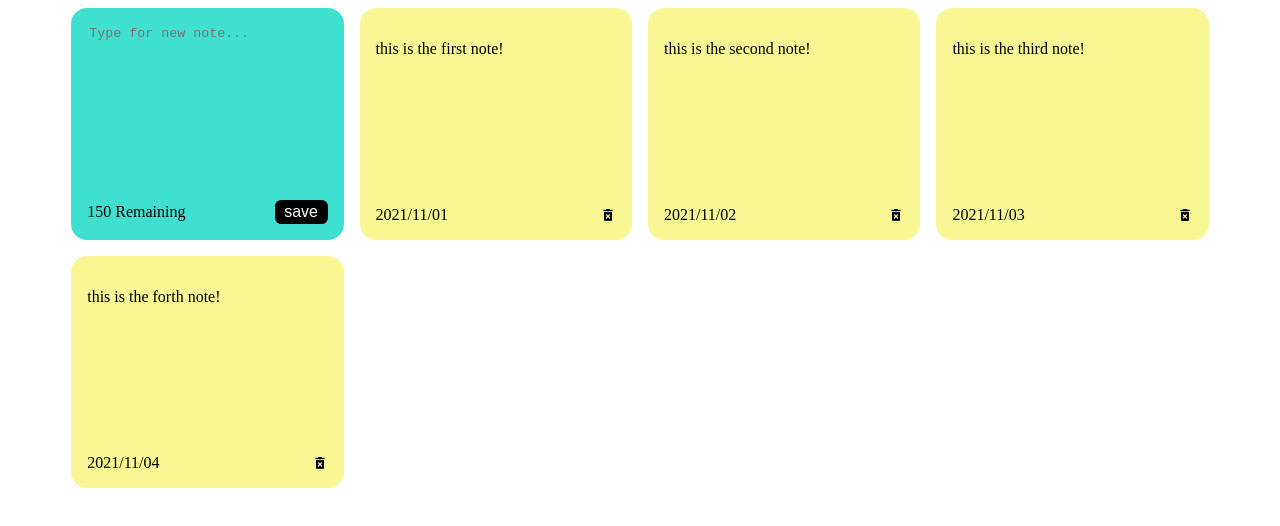
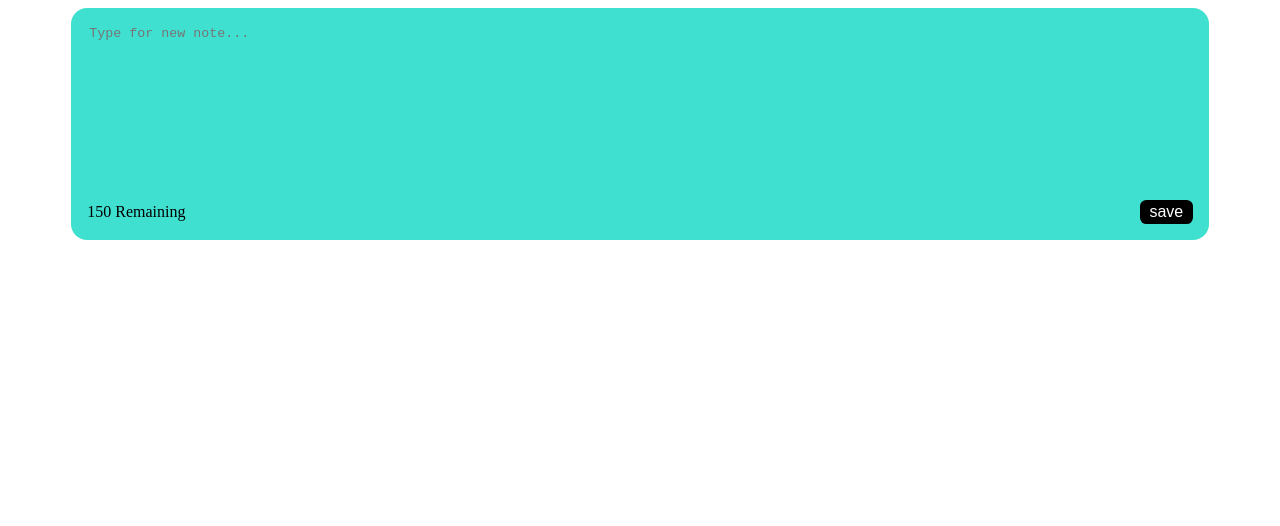
Before and after one commit to chwonseok/react-note-app, a React (Create React App) app: page / in a window 1280 px wide. Shown: the top 526 px of the page. Built offline with nearby package versions, Linux system fonts and the light colour scheme.

Commit message:
Modify: NewNote add function activated

```diff
--- a/src/App.js
+++ b/src/App.js
@@ -2,36 +2,25 @@ import { useState } from 'react';
 import NotesList from './components/NotesList';
 import uniqid from 'uniqid';
 
-const data = [
-  {
-    id: uniqid(),
-    text: 'this is the first note!',
-    date: '2021/11/01',
-  },
-  {
-    id: uniqid(),
-    text: 'this is the second note!',
-    date: '2021/11/02',
-  },
-  {
-    id: uniqid(),
-    text: 'this is the third note!',
-    date: '2021/11/03',
-  },
-  {
-    id: uniqid(),
-    text: 'this is the forth note!',
-    date: '2021/11/04',
-  },
-];
+const App = () => {
+  const [notes, setNotes] = useState([]);
 
-const App = () => {
-  const [notes, setNotes] = useState(data);
+  const addNote = (note) => {
+    const date = new Date().toLocaleDateString();
+
+    const newNote = {
+      id: uniqid(),
+      text: note,
+      date: date,
+    };
+    const newNotes = [...notes, newNote];
+    setNotes(newNotes);
+  };
 
   return (
     <div className="app">
       <div className="container">
-        <NotesList notes={notes} />
+        <NotesList notes={notes} addNote={addNote} />
       </div>
     </div>
   );
--- a/src/components/NewNote.js
+++ b/src/components/NewNote.js
@@ -1,14 +1,30 @@
-const AddNote = () => {
+import { useState } from 'react';
+
+const AddNote = ({ addNote }) => {
+  const [text, setText] = useState('');
+
+  const onChange = (e) => {
+    setText(e.target.value);
+  };
+
+  const onClick = () => {
+    addNote(text);
+  };
+
   return (
     <div className="note new">
       <textarea
+        onChange={onChange}
+        value={text}
         cols="10"
         rows="10"
         placeholder="Type for new note..."
       ></textarea>
       <div className="note-footer">
         <span>150 Remaining</span>
-        <button className="save">save</button>
+        <button onClick={onClick} className="save">
+          save
+        </button>
       </div>
     </div>
   );
--- a/src/components/NotesList.js
+++ b/src/components/NotesList.js
@@ -1,10 +1,10 @@
-import AddNote from './NewNote';
+import NewNote from './NewNote';
 import Note from './Note';
 
-const NotesList = ({ notes }) => {
+const NotesList = ({ notes, addNote }) => {
   return (
     <div className="notes-list">
-      <AddNote />
+      <NewNote addNote={addNote} />
       {notes.map((note) => (
         <Note key={note.id} note={note} />
       ))}
```
